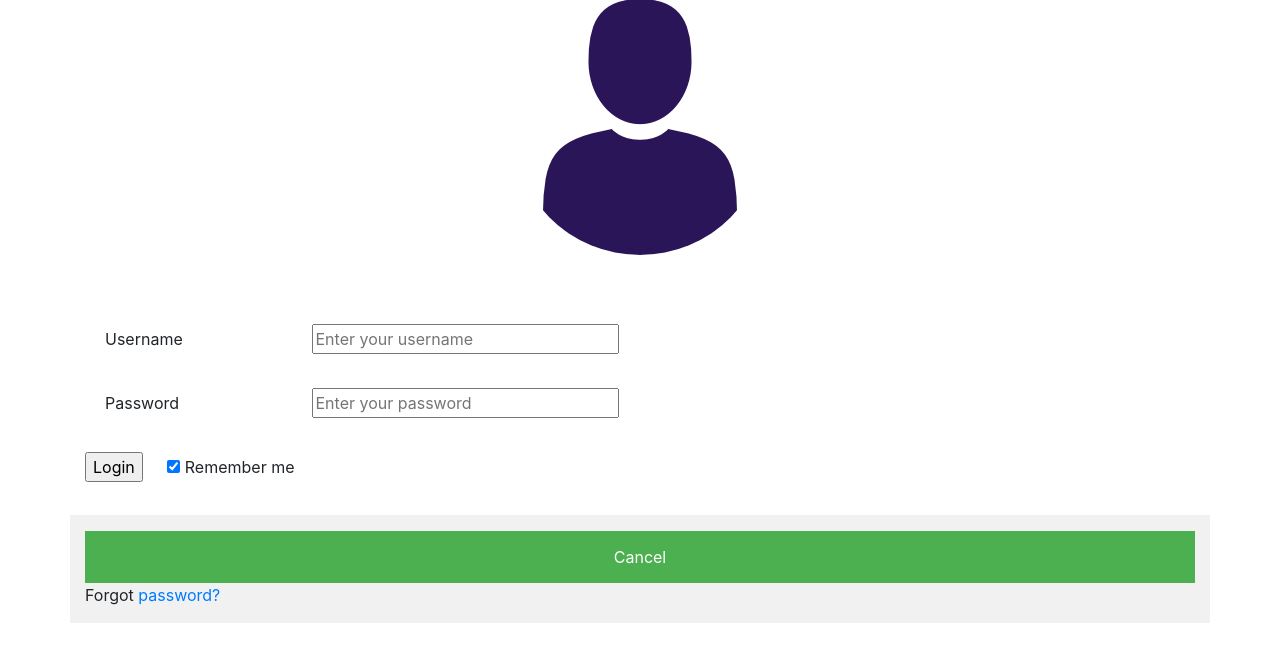
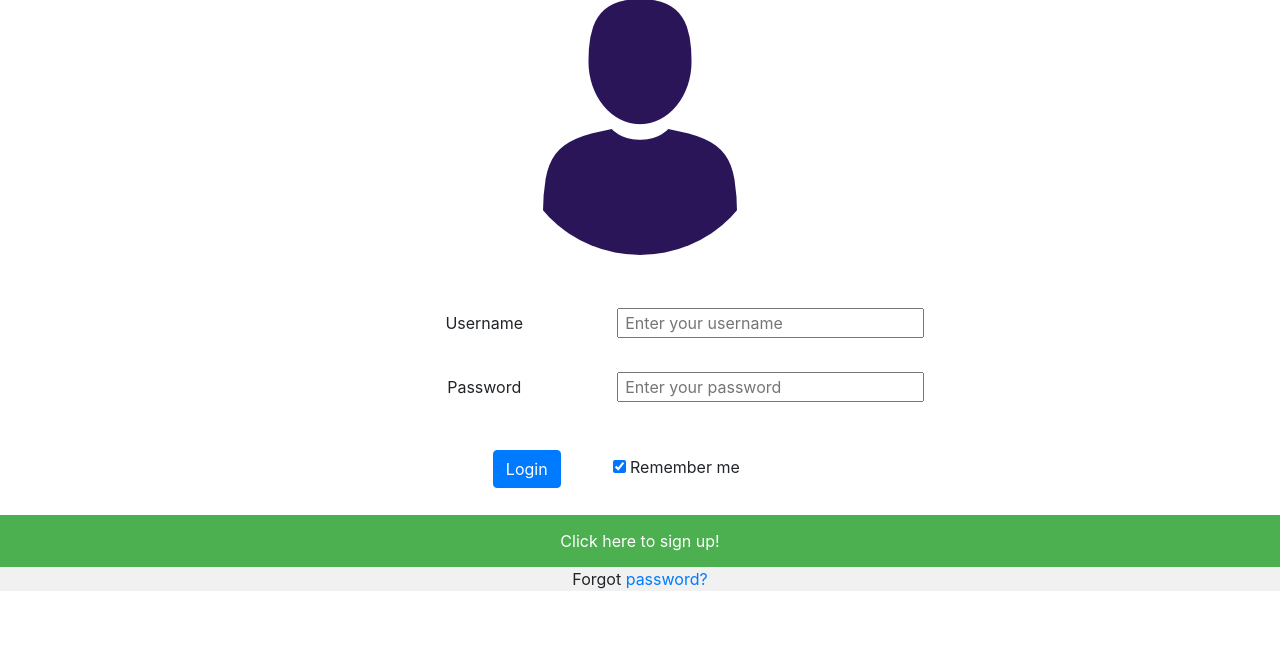
Before and after one commit to ruwanliyanage123/groupProject, a CodeIgniter app: page /ucsc/index.php/loginpanelcontroller/index in a window 1280 px wide. Shown: the part 25-687 px from the top of the page. Run offline with CodeIgniter, Linux system fonts and the light colour scheme.

Commit message:
add sign up button

```diff
--- a/application/views/loginPanel.php
+++ b/application/views/loginPanel.php
@@ -14,29 +14,36 @@
 <script src="https://code.jquery.com/jquery-3.3.1.slim.min.js" integrity="sha384-q8i/X+965DzO0rT7abK41JStQIAqVgRVzpbzo5smXKp4YfRvH+8abtTE1Pi6jizo" crossorigin="anonymous"></script>
 
 <script src="https://cdnjs.cloudflare.com/ajax/libs/popper.js/1.14.3/umd/popper.min.js" integrity="sha384-ZMP7rVo3mIykV+2+9J3UJ46jBk0WLaUAdn689aCwoqbBJiSnjAK/l8WvCWPIPm49" crossorigin="anonymous"></script>
+</head>
+<body>
 
-<body>
     <div class="imgcontainer">
             <img src="<?php echo base_url('assets/images/loginMan.png');?>" alt="Avatar" class="avatar" >
             </div>
             <br />
-            <form action="login" method = "post">
-             <div class="container">
+            <form action="login" method = "post" >
+             <div class="text-center">
             <label for='username'>Username</label>
-            <input type='text' name='username' id='username' width = "200" required size='25'placeholder="Enter your username"/>
+            <input type='text' name='username' id='username' required size='25'placeholder=" Enter your username"/>
             <br />
             <label for='password'>Password</label>
-            <input type='password' name='password' id='password' size='25' placeholder="Enter your password" required /><br />
-            <input type='Submit' value='Login' />
+            <input type='password' name='password' id='password' size='25' placeholder=" Enter your password" required /><br />
+            <div class = "container" width = "800px">
+            <input type='Submit' value='Login' class="btn btn-primary btn-md"/>
             <label>
             <input type="checkbox" checked="checked" name="remember"> Remember me
             </label>
             </div>
-            <div class="container" style="background-color:#f1f1f1">
-    <button type="button" class="cancelbtn">Cancel</button>
+            </div>
+            <div class="text-center" style="background-color:#f1f1f1">
+    <button type="button" class="signupbtn" onclick="location.href='registerView'">Click here to sign up!</button>
     <span class="psw">Forgot <a href="#">password?</a></span>
   </div>
+
         </form>
 
 </body>
 </html>
+
+
+<!--onClick="this.form.reset()"-->
```
